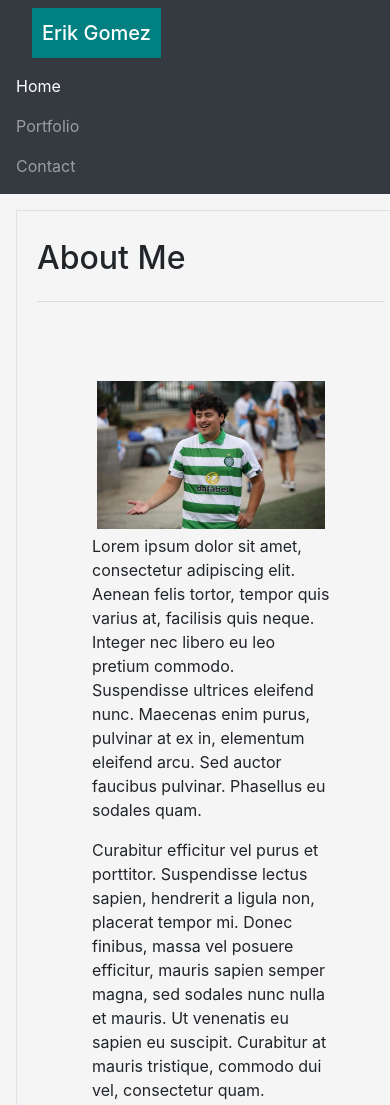
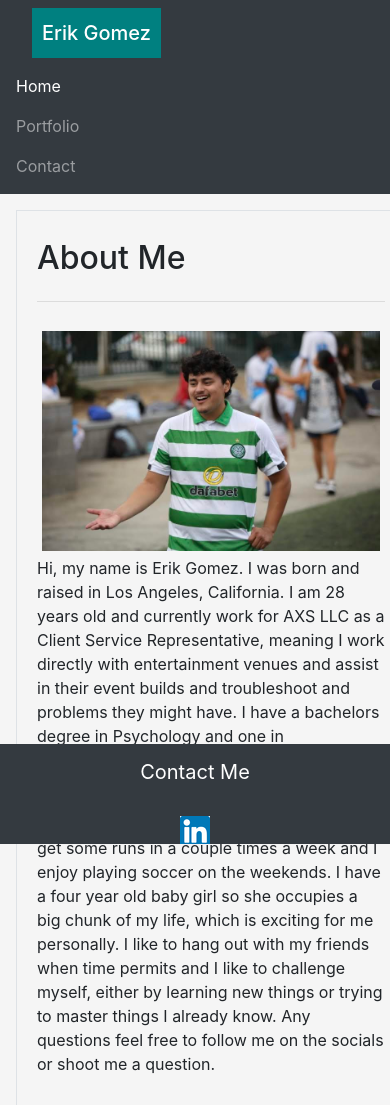
Before and after one commit to egome019/aboutMe-1, a plain HTML site: page index.html in a window 390 px wide. Shown: the top 1105 px of the page. Drawn offline with nearby package versions, Linux system fonts and the light colour scheme.

Commit message:
fixing footer

```diff
--- a/index.html
+++ b/index.html
@@ -29,7 +29,7 @@
             </div>
         </nav>
     <!--Main Content-->
-   <section class="container border mt-3 ml-3 wrapper" id="main-content">
+   <section class="container border mt-3 ml-3 wrapper">
        <section class="row">
            <section class="col mt-2 h2">About Me</section>
        </section>
@@ -40,17 +40,17 @@
             <section class="col mt-2 abme">
                     <p>
                         <img src="./images/about me.jpg" class="img-fluid img1" alt="Responsive image of me during soccer">
-                        Lorem ipsum dolor sit amet, consectetur adipiscing elit. Aenean felis tortor, tempor quis varius at, facilisis quis neque. Integer nec libero eu leo pretium commodo. Suspendisse ultrices eleifend nunc. Maecenas enim purus, pulvinar at ex in, elementum eleifend arcu. Sed auctor faucibus pulvinar. Phasellus eu sodales quam.
+                        Hi, my name is Erik Gomez. I was born and raised in Los Angeles, California. I am 28 years old and currently work for AXS LLC as a Client Service Representative, meaning I work directly with entertainment venues and assist in their event builds and troubleshoot and problems they might have. I have a bachelors degree in Psychology and one in Anthropology from the University of California, Riverside.
                     </p>
                     <p>
-                        Curabitur efficitur vel purus et porttitor. Suspendisse lectus sapien, hendrerit a ligula non, placerat tempor mi. Donec finibus, massa vel posuere efficitur, mauris sapien semper magna, sed sodales nunc nulla et mauris. Ut venenatis eu sapien eu suscipit. Curabitur at mauris tristique, commodo dui vel, consectetur quam.
+                        In my free time I like to stay active, so I try to get some runs in a couple times a week and I enjoy playing soccer on the weekends. I have a four year old baby girl so she occupies a big chunk of my life, which is exciting for me personally. I like to hang out with my friends when time permits and I like to challenge myself, either by learning new things or trying to master things I already know. Any questions feel free to follow me on the socials or shoot me a question.
                     </p>
 
             </section>
        </section>
    </section>
    <!--Footer-->
-   <footer class="navbar navbar-expand-lg navbar-dark bg-dark my-2">
+   <footer class="navbar navbar-expand-lg navbar-dark bg-dark footer">
         <a class="navbar-brand mx-auto" href="./contact.html">
             <p>Contact Me</p>
         </a>
--- a/style.css
+++ b/style.css
@@ -1,15 +1,14 @@
-*{
-  box-sizing: border-box;
-}
-
 body {
     background-color: lightblue;
+  display: flex;
+  flex-direction: column;
 }
 
 .wrapper {
   width: 1024px;
   padding: 20px;
   background-color: whitesmoke;
+  margin-bottom: 20px;
 }
 
 
@@ -26,12 +25,6 @@ section {
 
 }
 
-.abme {
-    width: 300px;
-    padding: 50px;
-    margin: 20px;
-}
-
 .img1{
     padding: 5px;
     width: 200px;
@@ -39,42 +32,33 @@ section {
 }
 
 
-.portcard{
-    width: fit-content;
-    height: fit-content;
-    margin: 0px;
-}
-
-.text-block {
-  position: absolute;
-  bottom: 20px;
-  right: 20px;
-  background-color:grey;
+.footer {
+  left: 0;
+  bottom: 0;
+  width: 100%;
+  background-color: #666666;
   color: white;
-  padding-left: 20px;
-  padding-right: 20px;
-}
-
-.footer {
-    width: 30px;
-    height: 30px;
+  text-align: center;
+  clear: both;
+  position: fixed;
+  height: 100px;
+  margin-top: -100px;
+  flex-shrink: 0;
 }
 
 @media screen and (max-width: 991px) {
     body {
       background-color:whitesmoke;
+      display: flex;
+      flex-direction: column;
     }
 
 
     .wrapper {
-      /* Box-model */
       width: 100%;
       padding: 20px;
     }
 
-    #main-content {
-      width: 100%;
-    }
 
 
     .img1{
@@ -83,22 +67,27 @@ section {
         float: left;
     }
 
+    .footer{
+      width: 100%;
+      margin-top: -100px;
+      position: fixed;
+      overflow: auto;
+      flex-shrink: 0;
+    }
+
   }
 
 
   @media screen and (max-width: 768px) {
     body {
       background-color:whitesmoke;
+      display: flex;
+      flex-direction: column;
     }
 
     .wrapper {
-      /* Box-model */
       width: 100%;
       padding: 20px;
-    }
-
-    #main-content {
-      width: 100%;
     }
 
 
@@ -107,19 +96,24 @@ section {
       width: 50%;
     }
 
+    .footer{
+      width: 100%;
+      margin-top: -100px;
+      position: fixed;
+      overflow: auto;
+      flex-shrink: 0;
+    }
+
   }
 
   @media screen and (max-width: 640px) {
     body {
       background-color:whitesmoke;
+      display: flex;
+      flex-direction: column;
     }
 
     .wrapper {
-      width: 100%;
-      padding: 20px;
-    }
-
-    #main-content {
       width: 100%;
     }
 
@@ -127,4 +121,12 @@ section {
     .img1{
       width: 100%;
     }
+
+    .footer{
+      width: 100%;
+      margin-top: -100px;
+      position: fixed;
+      overflow: auto;
+      flex-shrink: 0;
     }
+  }
```
Also changed, not shown: contact.html (+3 -4 lines), portfolio.html (+1 -1 lines). Lines whose indentation alone changed are shown as unchanged.
